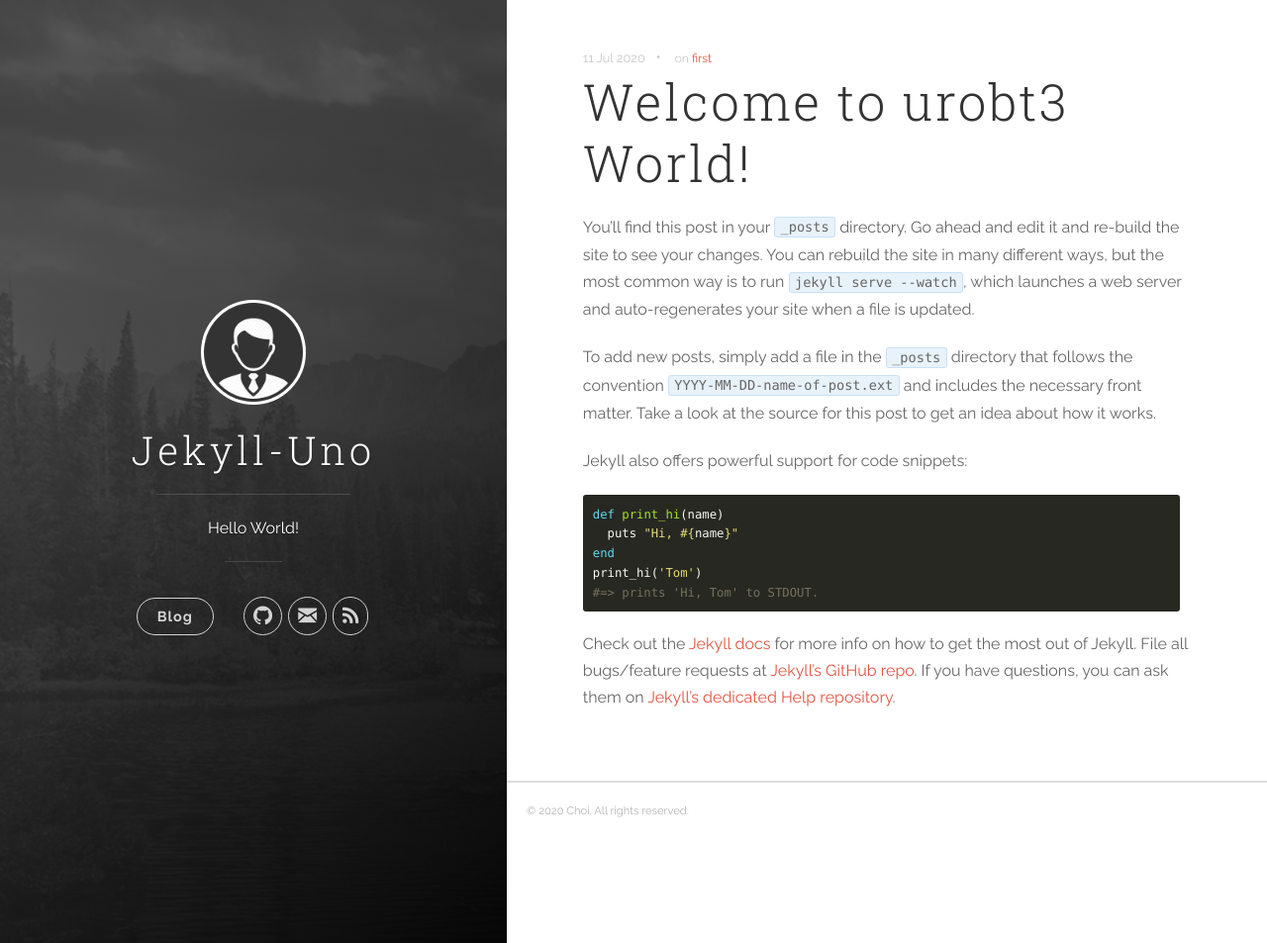
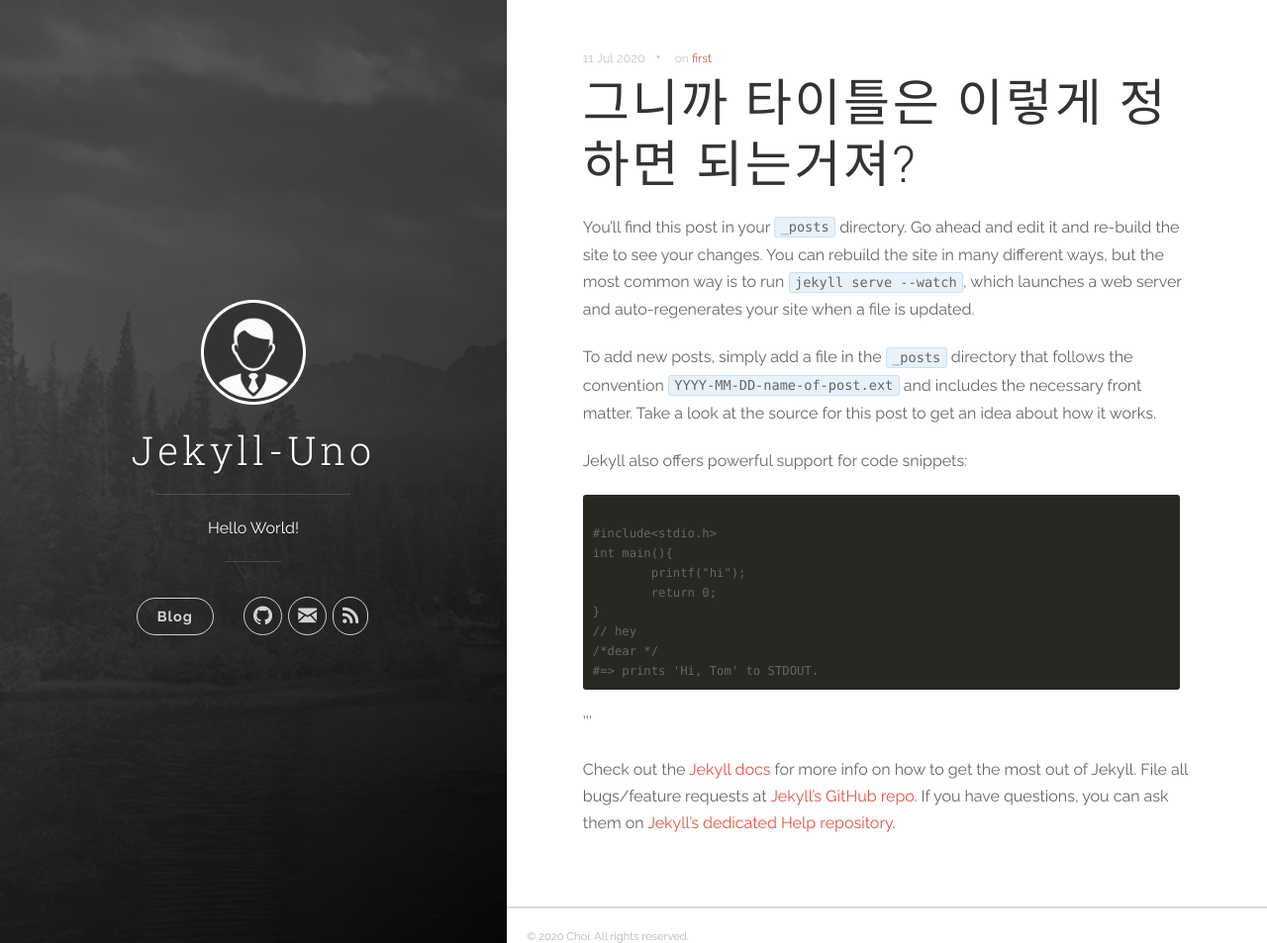
Before and after one commit to urobt3/urobt3.github.io, a Jekyll site: the page built from _posts/2020-07-11-welcome.markdown, in a window 1280 px wide and 953 px high. Shown: the whole window at 99% size. Built offline with Jekyll 4.4.1, drawn with Linux system fonts in a browser that asks for light colours.

Commit message:
blog_update_test

````diff
--- a/_posts/2020-07-11-welcome.markdown
+++ b/_posts/2020-07-11-welcome.markdown
@@ -1,5 +1,5 @@
 ---
-title:  "Welcome to urobt3 World!"
+title:  "그니까 타이틀은 이렇게 정하면 되는거져?"
 date:   2020-07-11 00:00:00
 categories: [hello]
 tags: [first]
@@ -10,13 +10,19 @@ To add new posts, simply add a file in the `_posts` directory that follows the c
 
 Jekyll also offers powerful support for code snippets:
 
-``` ruby
-def print_hi(name)
-  puts "Hi, #{name}"
-end
-print_hi('Tom')
+```
+
+#include<stdio.h>
+int main(){
+	printf("hi");
+	return 0;
+}
+// hey
+/*dear */
 #=> prints 'Hi, Tom' to STDOUT.
 ```
+'''
+
 
 Check out the [Jekyll docs][jekyll] for more info on how to get the most out of Jekyll. File all bugs/feature requests at [Jekyll’s GitHub repo][jekyll-gh]. If you have questions, you can ask them on [Jekyll’s dedicated Help repository][jekyll-help].
 
````
Also changed, not shown: 1 other file.
